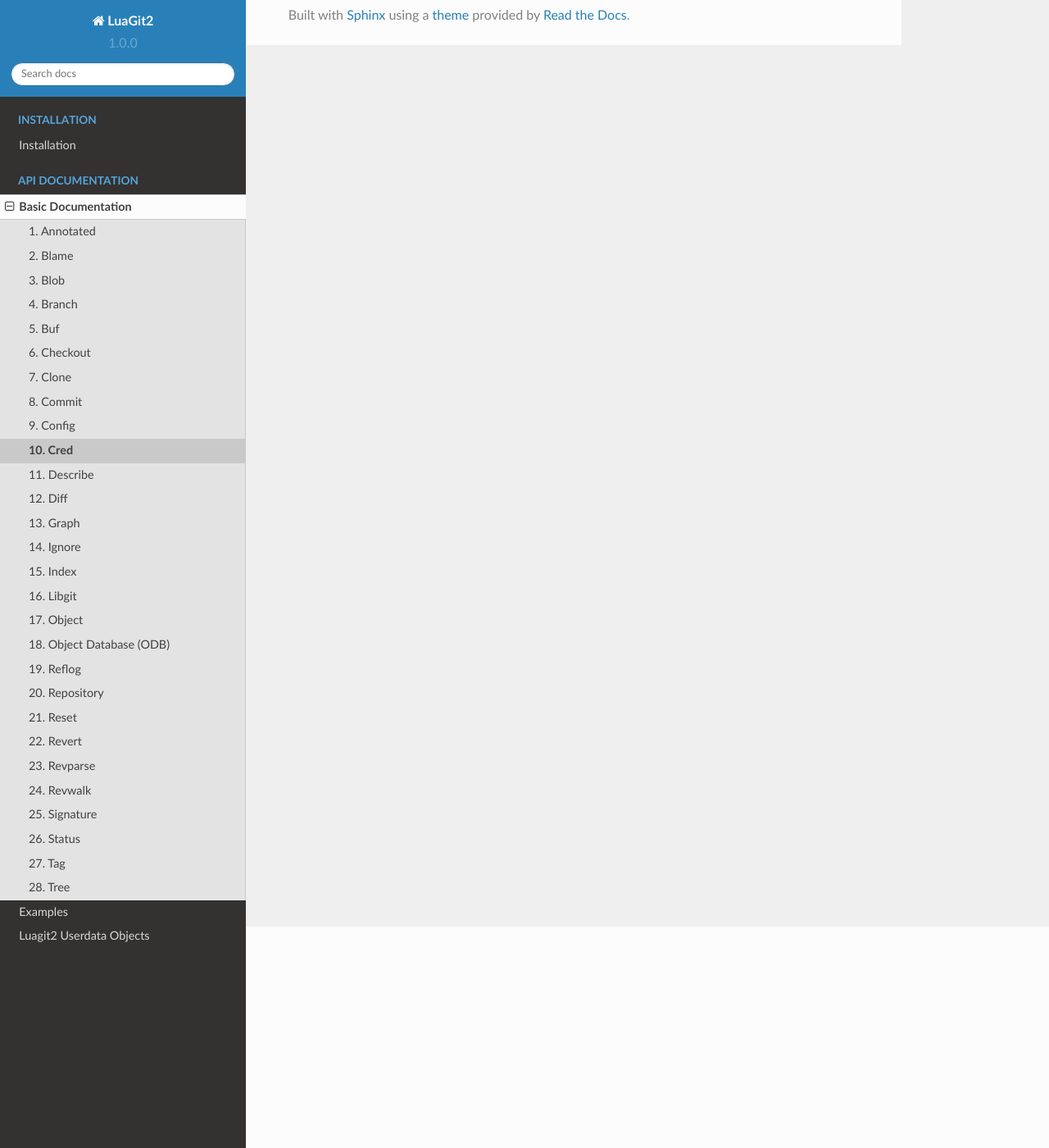
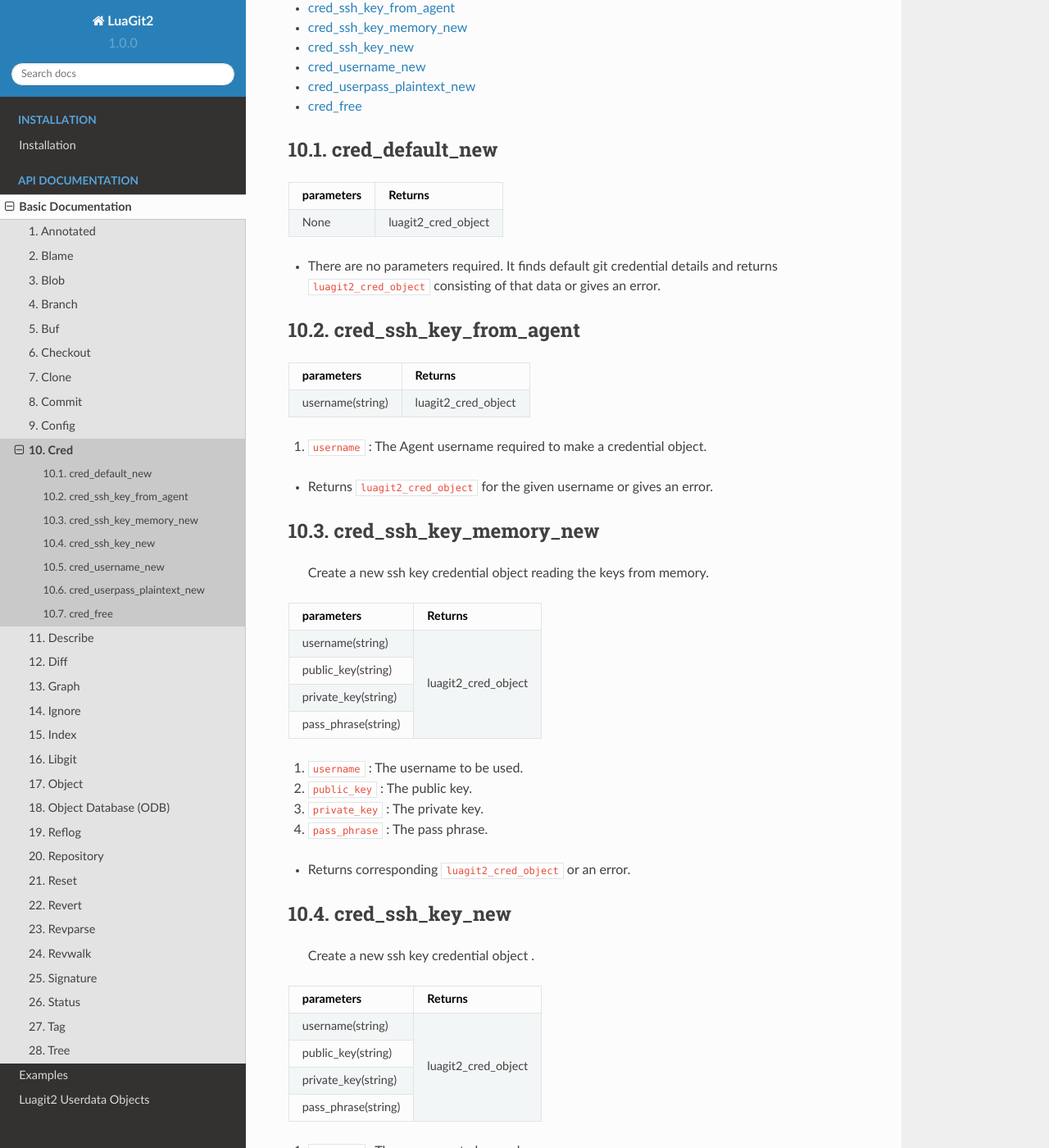
Before and after one commit to SatyendraBanjare/luagit2, a Sphinx documentation site: the page built from docs/source/basic/cred.rst, in a window 1280 px wide and 1400 px high, scrolled down 270 px. Shown: the whole window at 82% size. Built offline with Sphinx 7.4.7 and the Read the Docs theme 2.0.0, drawn with Linux system fonts in a browser that asks for light colours; pages that are not in the unit, such as notebooks, are missing from menus; some of the changed text lies outside the part shown.

Commit message:
docs(cred): added docs

```diff
--- a/docs/source/basic/cred.rst
+++ b/docs/source/basic/cred.rst
@@ -1,2 +1,124 @@
 Cred
 ====
+
+These methods help to create different type of Credential objects for a git repository.
+
+.. contents:: Contents
+   :local:
+
+
+cred_default_new
+---------------------------------------
+
++---------------------------+---------------------------------+
+| parameters                | Returns                         |
++===========================+=================================+
+| None                      | luagit2_cred_object             |
++---------------------------+---------------------------------+
+
+* There are no parameters required. It finds default git credential details and returns ``luagit2_cred_object`` consisting of that data or gives an error.
+
+cred_ssh_key_from_agent
+---------------------------------------
+
++---------------------------+---------------------------------+
+| parameters                | Returns                         |
++===========================+=================================+
+| username(string)          | luagit2_cred_object             |
++---------------------------+---------------------------------+
+
+1. ``username`` : The Agent username required to make a credential object.
+
+* Returns ``luagit2_cred_object`` for the given username or gives an error.
+
+cred_ssh_key_memory_new
+---------------------------------------
+
+	Create a new ssh key credential object reading the keys from memory.
+
++------------------------------+---------------------------------+
+| parameters                   | Returns                         |
++==============================+=================================+
+| username(string)             | luagit2_cred_object             |
++------------------------------+                                 +
+| public_key(string)           |                                 |
++------------------------------+                                 +
+| private_key(string)          |                                 |
++------------------------------+                                 +
+| pass_phrase(string)          |                                 |
++------------------------------+---------------------------------+
+
+
+1. ``username`` : The username to be used.
+2. ``public_key`` : The public key.
+3. ``private_key`` : The private key.
+4. ``pass_phrase`` : The pass phrase.
+
+* Returns corresponding ``luagit2_cred_object`` or an error.
+
+cred_ssh_key_new
+---------------------------------------
+
+	Create a new ssh key credential object .
+
++------------------------------+---------------------------------+
+| parameters                   | Returns                         |
++==============================+=================================+
+| username(string)             | luagit2_cred_object             |
++------------------------------+                                 +
+| public_key(string)           |                                 |
++------------------------------+                                 +
+| private_key(string)          |                                 |
++------------------------------+                                 +
+| pass_phrase(string)          |                                 |
++------------------------------+---------------------------------+
+
+
+1. ``username`` : The username to be used.
+2. ``public_key`` : The public key.
+3. ``private_key`` : The private key.
+4. ``pass_phrase`` : The pass phrase.
+
+* Returns corresponding ``luagit2_cred_object`` or an error.
+
+cred_username_new
+---------------------------------------
+
++---------------------------+---------------------------------+
+| parameters                | Returns                         |
++===========================+=================================+
+| username(string)          | luagit2_cred_object             |
++---------------------------+---------------------------------+
+
+1. ``username`` : The username required to make a credential object.
+
+* Returns ``luagit2_cred_object`` for the given username or gives an error.
+
+cred_userpass_plaintext_new
+---------------------------------------
+
++------------------------------+---------------------------------+
+| parameters                   | Returns                         |
++==============================+=================================+
+| username(string)             | luagit2_cred_object             |
++------------------------------+                                 +
+| password(string)             |                                 |
++------------------------------+---------------------------------+
+
+1. ``username`` : The username to be used.
+2. ``password`` : The password to be used.
+
+* Returns ``luagit2_cred_object`` for these provided details or gives an error.
+
+cred_free
+---------------------------------------
+
++---------------------------+---------------------------------+
+| parameters                | Returns                         |
++===========================+=================================+
+| luagit2_cred_object       | none                            |
++---------------------------+---------------------------------+
+
+1. ``luagit2_cred_object`` : The credential object to free.
+
+* Returns none or gives an error.
```
